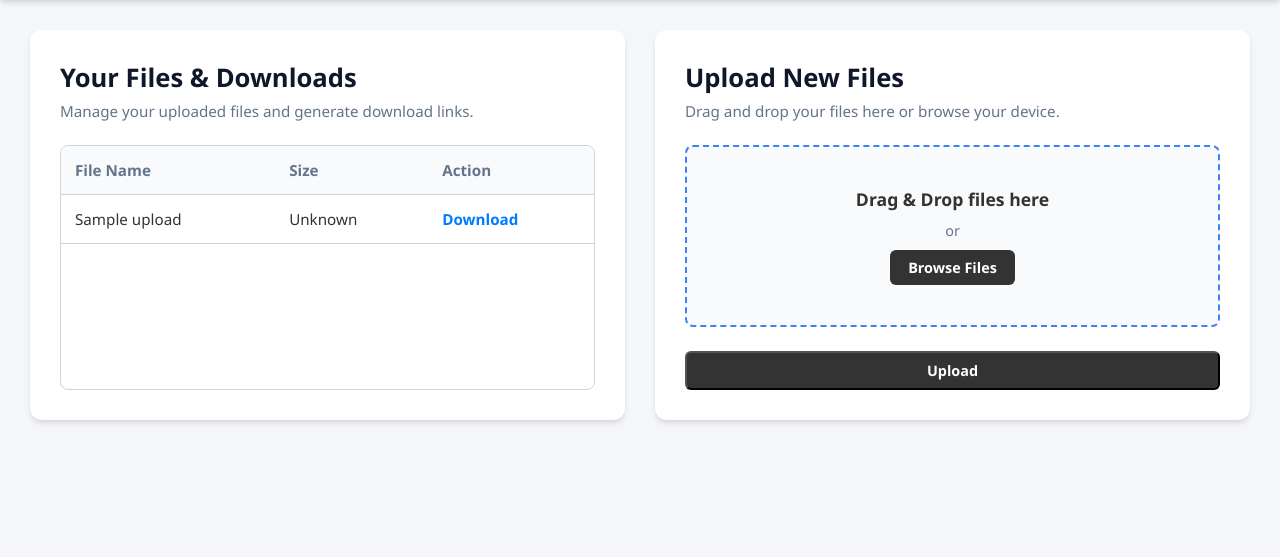
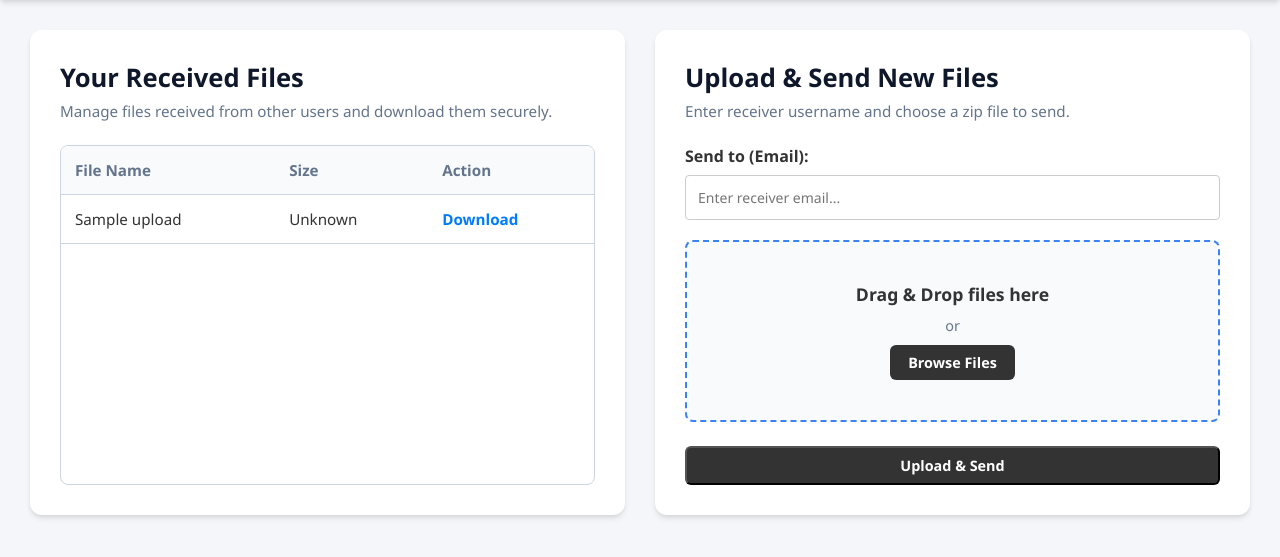
Before and after one commit to Conder65/CyberSecurity, a PHP site: page /dashboard.php in a window 1280 px wide. Shown: the part 61-618 px from the top of the page. Run offline with PHP 8.4, Linux system fonts and the light colour scheme; the visitor is signed in with stand-in values (Sample User, id 1); tables that the repository leaves empty or names only in its code hold one stand-in row (values such as "Sample post").

Commit message:
updated file query to fetch received files and adjusted upload form for email input

```diff
--- a/dashboard.php
+++ b/dashboard.php
@@ -38,14 +38,18 @@ $user_data = $stmt->fetch(PDO::FETCH_ASSOC);
 
         <main class="workspace">
             <?php
-           $file_stmt = $pdo->prepare("SELECT Upload_ID, Title FROM upload WHERE User_ID = :user_id ORDER BY Created_at DESC");
+            // STEP 4: Fetch only files where the logged-in user is the intended receiver
+            $file_stmt = $pdo->prepare("SELECT u.Upload_ID, u.Title, u.Created_at
+                                        FROM upload u
+                                        WHERE u.Receiver_ID = :user_id
+                                        ORDER BY u.Created_at DESC");
             $file_stmt->execute(['user_id' => $_SESSION['user_id']]);
             $user_files = $file_stmt->fetchAll(PDO::FETCH_ASSOC);
             ?>
 
             <section class="panel download-panel">
-                <h2>Your Files & Downloads</h2>
-                <p class="panel-subtitle">Manage your uploaded files and generate download links.</p>
+                <h2>Your Received Files</h2>
+                <p class="panel-subtitle">Manage files received from other users and download them securely.</p>
 
                 <div class="file-list-container">
                     <table class="file-table">
@@ -59,7 +63,7 @@ $user_files = $file_stmt->fetchAll(PDO::FETCH_ASSOC);
                         <tbody>
                             <?php if (empty($user_files)): ?>
                             <tr>
-                                <td colspan="3" style="text-align: center; color: #888;">No files uploaded yet.</td>
+                                <td colspan="3" style="text-align: center; color: #888;">No files received yet.</td>
                             </tr>
                             <?php else: ?>
                             <?php foreach ($user_files as $file): ?>
@@ -84,10 +88,20 @@ $user_files = $file_stmt->fetchAll(PDO::FETCH_ASSOC);
             </section>
 
             <section class="panel upload-panel">
-                <h2>Upload New Files</h2>
-                <p class="panel-subtitle">Drag and drop your files here or browse your device.</p>
+                <h2>Upload & Send New Files</h2>
+                <p class="panel-subtitle">Enter receiver username and choose a zip file to send.</p>
                 <form action="app/controllers/uploadController.php" method="POST" enctype="multipart/form-data"
                     class="upload-form">
+
+                    <div style="margin-bottom: 20px; text-align: left;">
+                        <label for="receiver_email"
+                            style="display: block; font-weight: bold; margin-bottom: 8px; color: #333;">Send to
+                            (Email):</label>
+                        <input type="email" id="receiver_email" name="receiver_email" required
+                            placeholder="Enter receiver email..."
+                            style="width: 100%; padding: 12px; border: 1px solid #ccc; border-radius: 4px; box-sizing: border-box; font-size: 14px;">
+                    </div>
+
                     <div class="drop-zone">
                         <div id="preview-container"></div>
                         <span class="drop-zone-text">Drag & Drop files here</span>
@@ -95,7 +109,7 @@ $user_files = $file_stmt->fetchAll(PDO::FETCH_ASSOC);
                         <label for="file-input" class="file-input-label">Browse Files</label>
                         <input type="file" id="file-input" name="bestand" accept=".zip" required style="display: none;">
                     </div>
-                    <button type="submit" class="upload-btn">Upload</button>
+                    <button type="submit" class="upload-btn">Upload & Send</button>
                 </form>
             </section>
 
```
Lines whose indentation alone changed are shown as unchanged.
